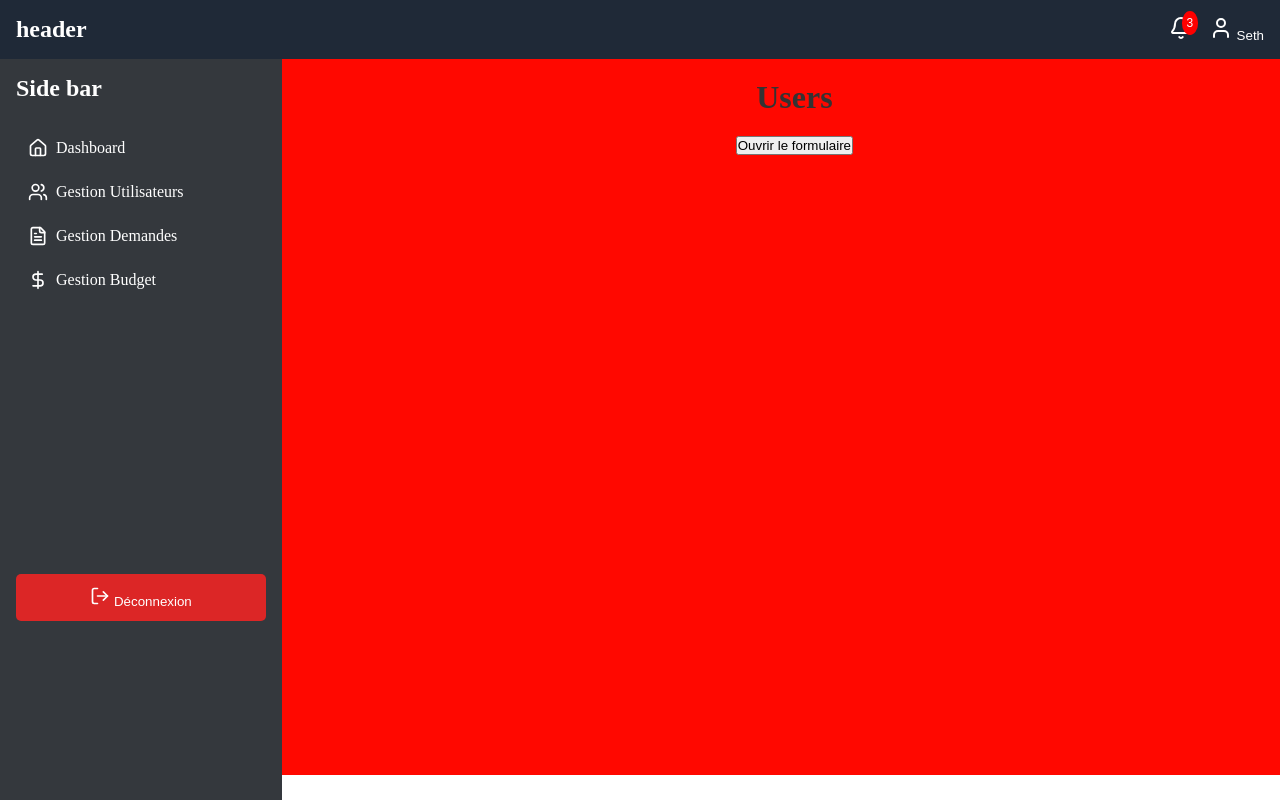
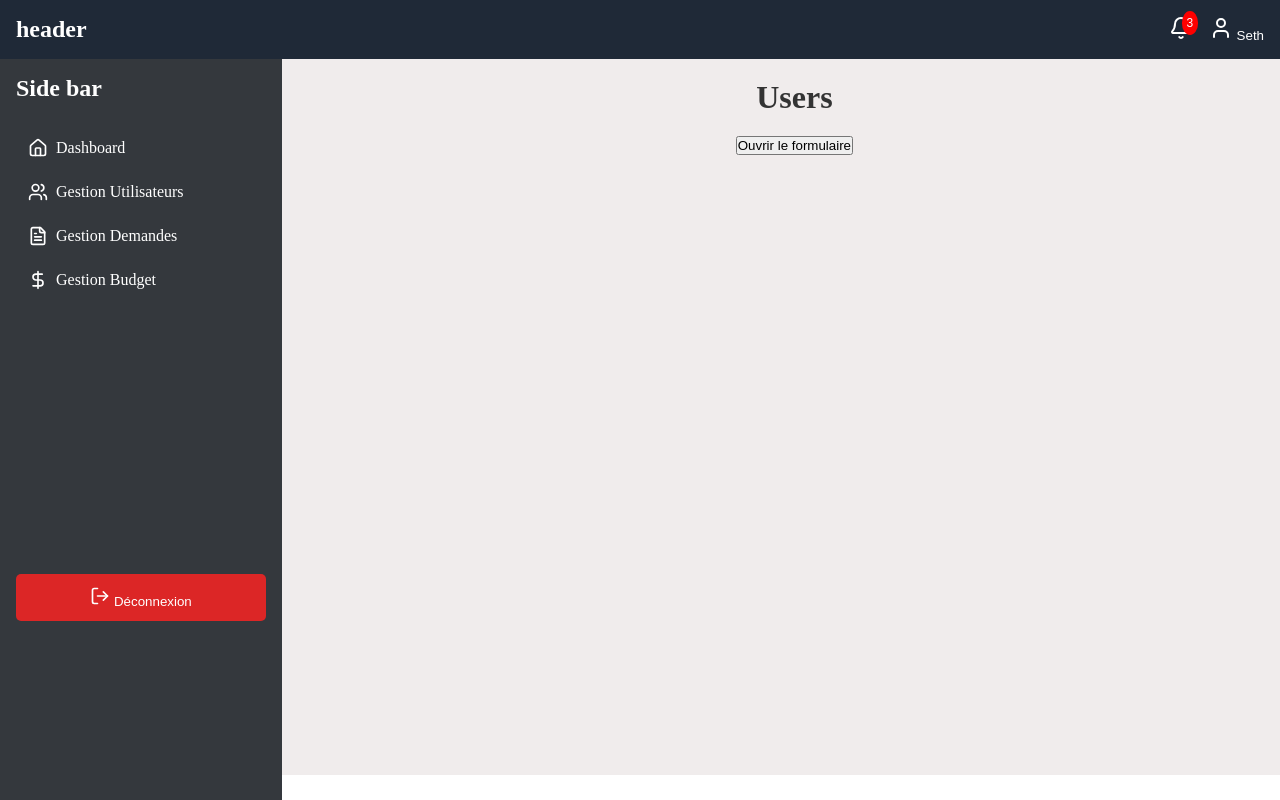
Before and after one commit to GET-EO/gestion_achats_front, a React (Vite) app: page /users in a window 1280 px wide. Built offline with nearby package versions, Linux system fonts and the light colour scheme.

Commit message:
feat: add react icons

```diff
--- a/package.json
+++ b/package.json
@@ -13,6 +13,7 @@
     "lucide-react": "^0.483.0",
     "react": "^19.0.0",
     "react-dom": "^19.0.0",
+    "react-icons": "^5.5.0",
     "react-router-dom": "^7.4.0",
     "recoil": "^0.7.7"
   },
--- a/src/components/Users/Users.css
+++ b/src/components/Users/Users.css
@@ -3,7 +3,7 @@
     flex-direction: column;
     align-items: center;
     padding: 20px;
-    background-color: rgb(255, 8, 0);
+    background-color: rgb(240, 236, 236);
     height: 84.5vh;
     width: 77%;
     margin-left: 17.6rem;
--- a/src/components/Users/index.tsx
+++ b/src/components/Users/index.tsx
@@ -1,5 +1,5 @@
 import "./Users.css"
-import FormModal from "../formModal"
+import FormModal from "../ui/formModal"
 import { useState } from "react"
 
 const Users = () => {
```
Also changed, not shown: src/components/ui/formModal/FormModal.css (renamed from src/components/formModal/FormModal.css), src/components/ui/formModal/index.tsx (renamed from src/components/formModal/index.tsx), 1 other file (tests, documents, lock files or other folders).
